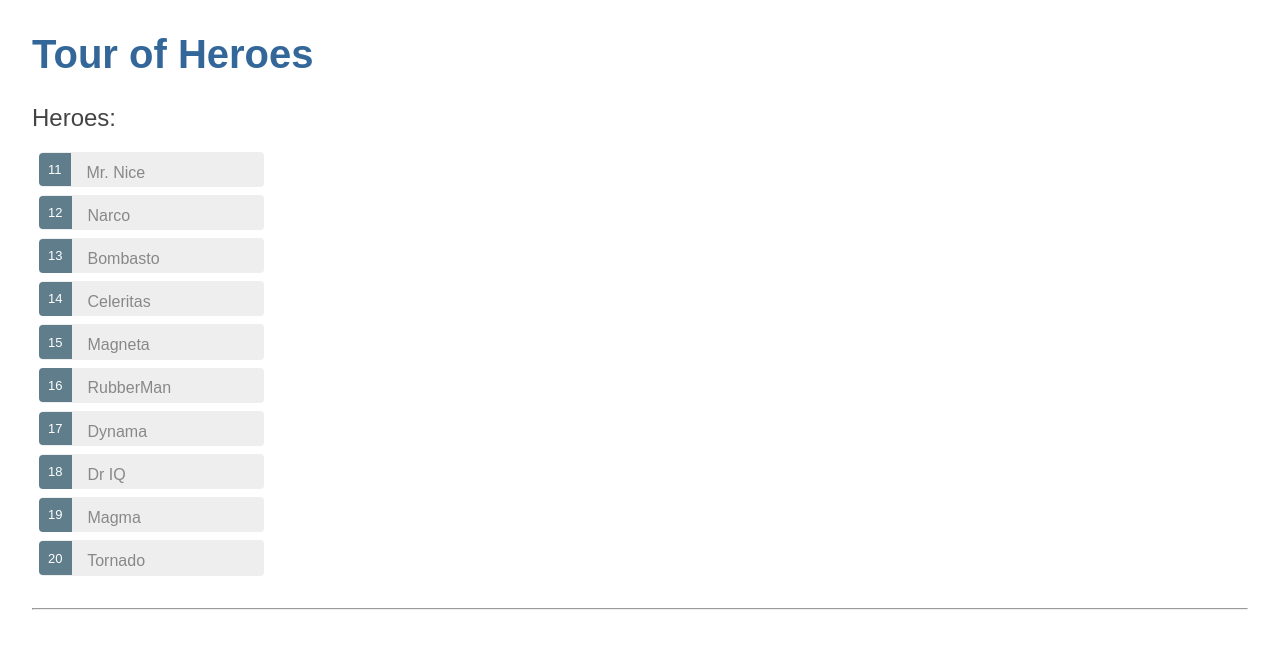
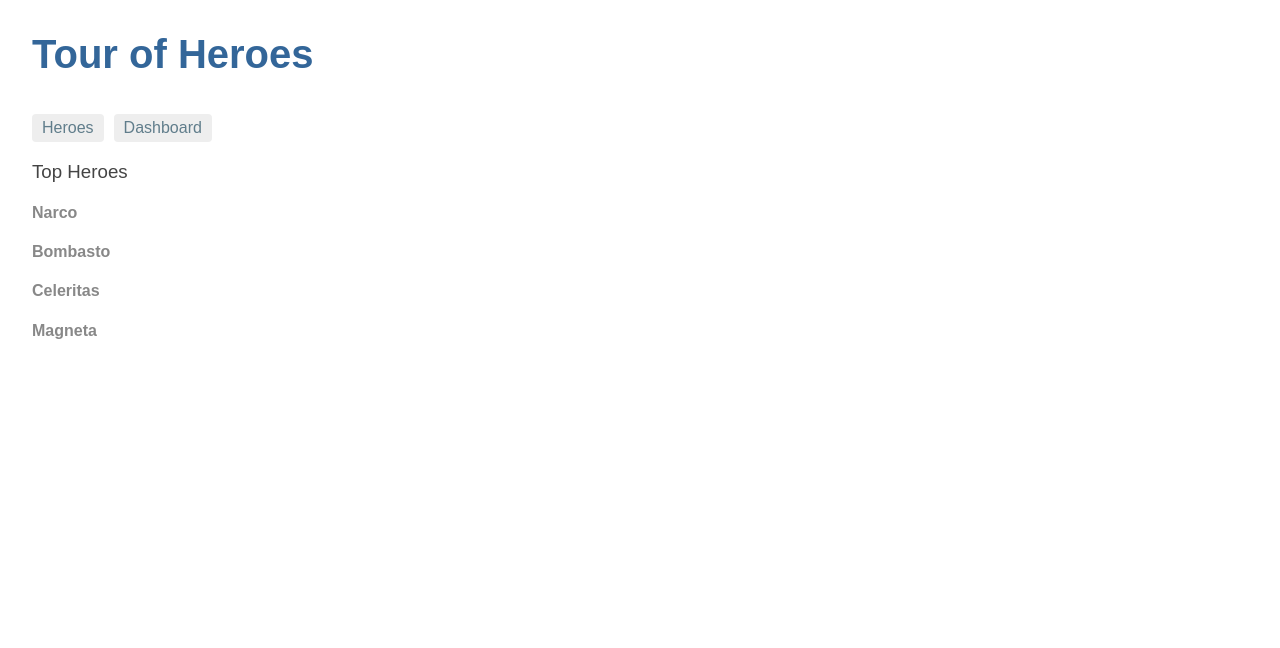
Before and after one commit to cyberplanner/angular-tour-of-heroes, an Angular app: page /dashboard in a window 1280 px wide. Shown: the top 648 px of the page. Built offline with nearby package versions, Linux system fonts and the light colour scheme.

Commit message:
:construction: WIP

```diff
--- a/src/app/app.component.ts
+++ b/src/app/app.component.ts
@@ -1,13 +1,20 @@
+/*
+  Router component
+*/
+
 import {Component} from "@angular/core"
 
 @Component({
   selector: "app-root",
   template:`
   <h1>{{title}}</h1>
-  <my-heroes></my-heroes>
+  <nav>
+    <a routerLink="/heroes">Heroes</a>
+    <a routerLink="/dashboard">Dashboard</a>
+  </nav>
+  <router-outlet>
   `
 })
 export class AppComponent {
   title = "Tour of Heroes";
-
 }
--- /dev/null
+++ b/src/app/dashboard.component.html
@@ -0,0 +1,9 @@
+<h3>Top Heroes</h3>
+
+<div class="grid grid-pad">
+  <div *ngFor="let hero of heroes" class="col-1-4">
+    <div class="module hero">
+      <h4>{{hero.name}}</h4>
+    </div>
+  </div>
+</div>
--- /dev/null
+++ b/src/app/dashboard.component.ts
@@ -0,0 +1,21 @@
+import {Component, OnInit} from "@angular/core";
+import {Hero} from "./hero";
+import {HeroService} from "./hero.service";
+
+@Component({
+  selector:"my-dashboard",
+  templateUrl: "./dashboard.component.html"
+})
+
+export class DashboardComponent implements OnInit {
+  heroes: Hero[]; //Define a heroes array property.
+
+  //Inject the HeroService in the constructor and hold it in a private heroService field.
+  constructor(private heroService: HeroService) {
+  }
+
+  //Call the service to get heroes inside the Angular ngOnInit() lifecycle hook.
+  ngOnInit(): void {
+    this.heroService.getHeroes().then(heroes => this.heroes = heroes.slice(1, 5));
+  }
+}
--- a/src/app/hero-detail.component.ts
+++ b/src/app/hero-detail.component.ts
@@ -1,20 +1,29 @@
-import { Component, Input } from '@angular/core';
+import { Component, Input, OnInit } from '@angular/core';
+import { ActivatedRoute, Params }   from '@angular/router';
+import { Location }                 from '@angular/common';
+
+import {HeroService} from "./hero.service";
 import { Hero } from './hero';
+
+import 'rxjs/add/operator/switchMap'; // Import the switchMap operator to use later with the route parameters Observable.
 
 @Component({
   selector: 'hero-detail',
-  template:`
-    <div *ngIf="hero">
-      <h2>{{hero.name}} details!</h2>
-      <div><label>id: </label>{{hero.id}}</div>
-      <div>
-      <label>name: </label>
-        <input [(ngModel)]="hero.name" placeholder="name">
-      </div>
-    </div>
-  `
+  template: './hero-detail.component.html'
 })
 
-export class HeroDetailComponent {
+export class HeroDetailComponent implements OnInit{
+  constructor(private heroService: HeroService) {}
+
   @Input() hero: Hero;
+
+  ngOnInit(): void {
+    this.route.params
+    .switchMap((params: Params) => this.heroService.getHeroes(+params['id']))
+    .subscribe(hero => this.hero = hero);
+  }
+
+  goBack(): void {
+    this.location.back();
+  }
 }
--- a/src/app/hero.service.ts
+++ b/src/app/hero.service.ts
@@ -14,4 +14,8 @@ export class HeroService {
       setTimeout(() => resolve(this.getHeroes()), 2000);
     });
   }
+
+  getHero(id: number): Promise<Hero> {
+    return this.getHeroes().then(heroes => heroes.find(hero => hero.id === id));
+  }
 }
```
Also changed, not shown: src/app/app.module.ts (+26 -3 lines), src/app/hero-detail.component.html (added, +9 -0 lines).
